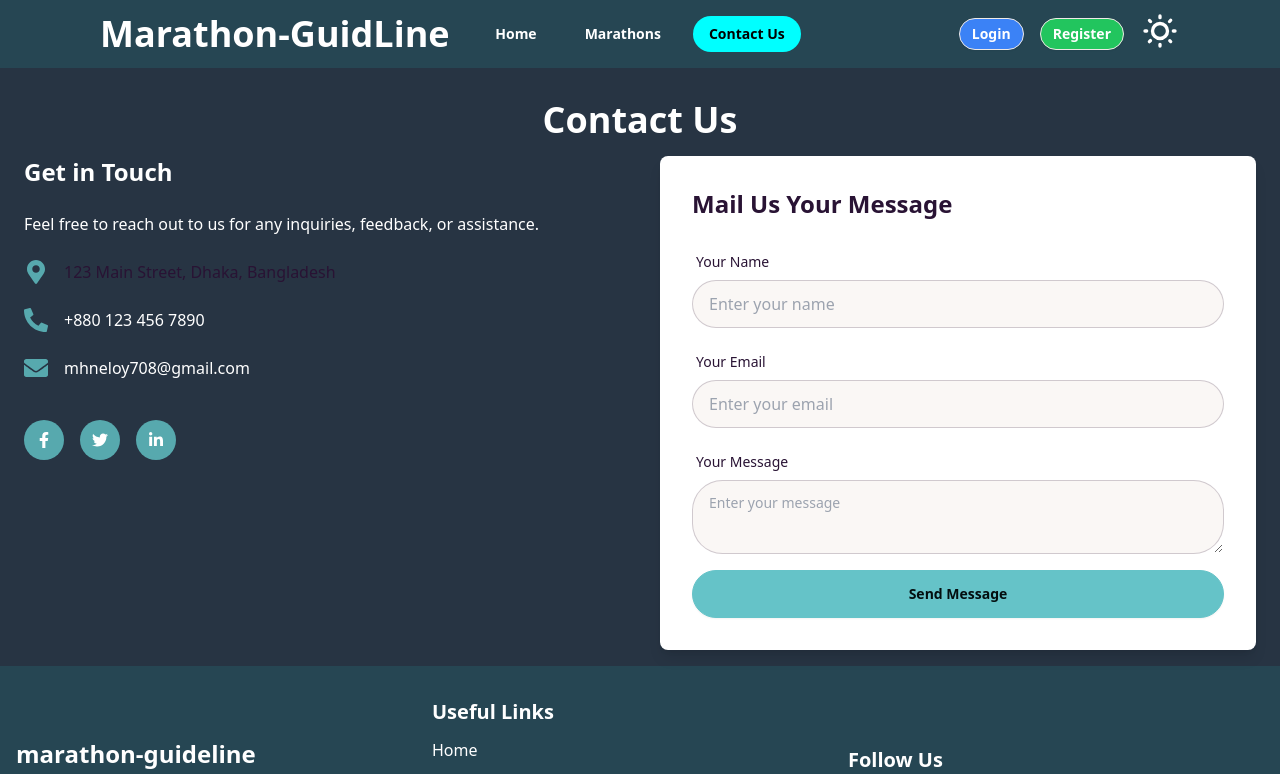
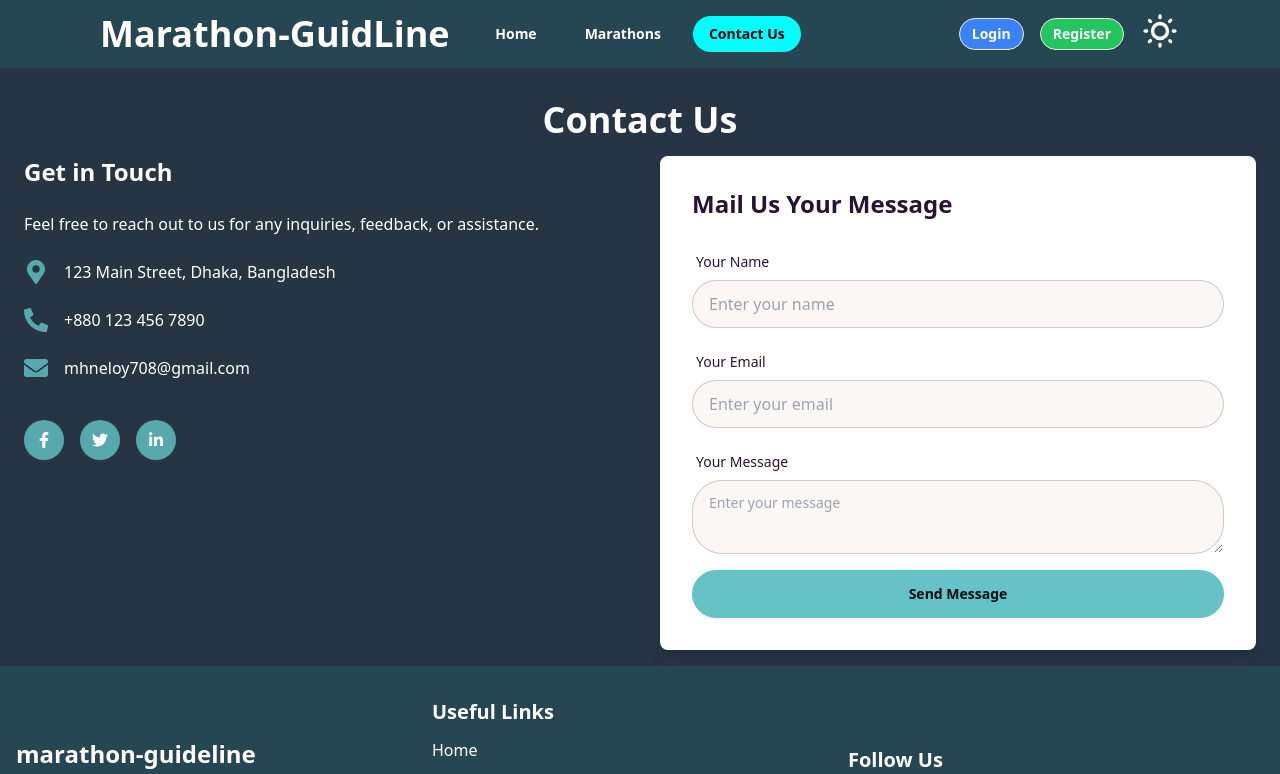
Before and after one commit to mhneloy/B10A11-client, a React (Vite) app: page /contact in a window 1280 px wide. Shown: the top 774 px of the page. Built offline with nearby package versions, Linux system fonts and the light colour scheme; no server answers.

Commit message:
changing the text color

```diff
--- a/src/component/ContactUs/Contact.jsx
+++ b/src/component/ContactUs/Contact.jsx
@@ -68,7 +68,7 @@ const Contact = () => {
             </p>
             <div className="flex items-center gap-4">
               <FaMapMarkerAlt className="text-[#57A9AE] text-2xl" />
-              <p className="white">123 Main Street, Dhaka, Bangladesh</p>
+              <p className="text-white">123 Main Street, Dhaka, Bangladesh</p>
             </div>
             <div className="flex items-center gap-4">
               <FaPhoneAlt className="text-[#57A9AE]  text-2xl" />
```
